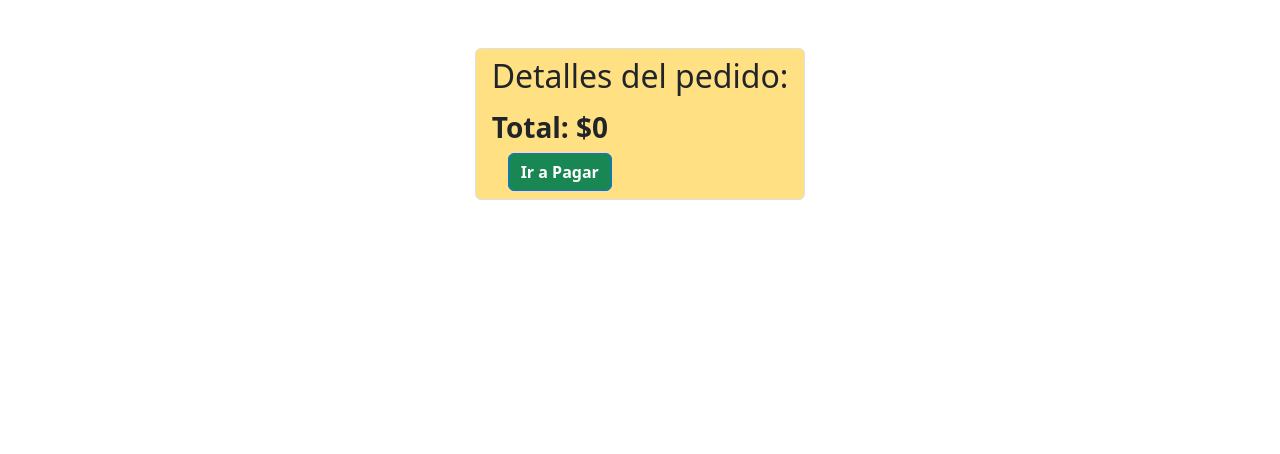
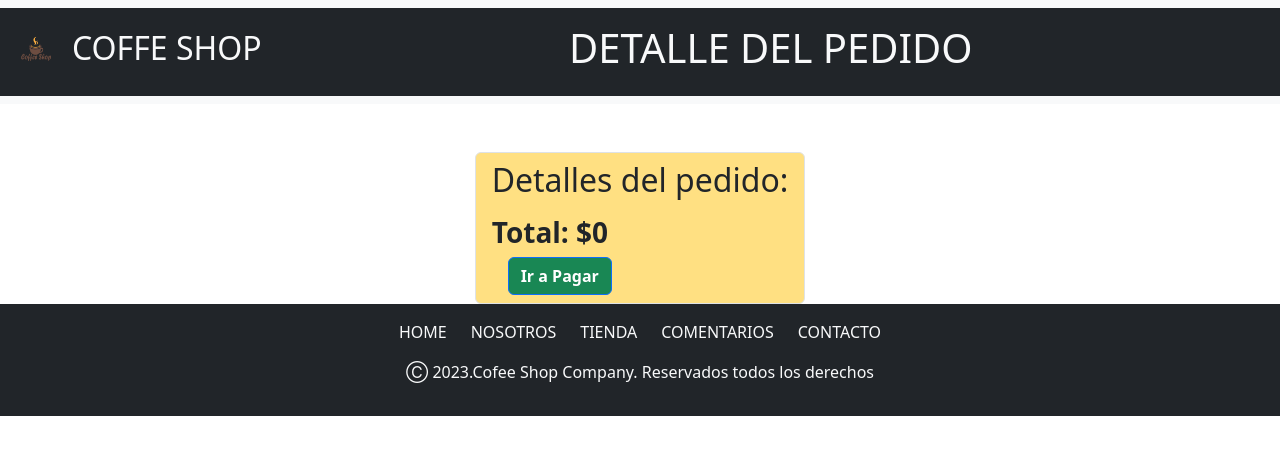
Before and after one commit to dmunoz80/CoffeShop-ProyectoFinal, a React (Create React App) app: page /ShopCart in a window 1280 px wide. Shown: the top 454 px of the page. Built offline with nearby package versions, Linux system fonts and the light colour scheme.

Commit message:
actualizacion vista cart

```diff
--- a/src/views/Cart.jsx
+++ b/src/views/Cart.jsx
@@ -3,11 +3,15 @@ import Context from "../Context";
 import ListGroup from 'react-bootstrap/ListGroup';
 import Button from 'react-bootstrap/Button';
 import Card from 'react-bootstrap/Card';
+import FooterNavigation from "../components/FooterNavigation";
+import NavbarOrderDetail from "../components/NavbarOrderDetail";
 
 const Cart = () => {
     const { ShopCart, AddItem, SubtractItem, total } = useContext(Context);
 
     return (
+        <>
+        <NavbarOrderDetail />
         <div>
             <ListGroup className='d-flex flex-column align-items-center mt-5'>
                 <ListGroup.Item className='bg-warning bg-opacity-50'>
@@ -36,6 +40,9 @@ const Cart = () => {
                 </ListGroup.Item>
             </ListGroup>
         </div>
+
+        <FooterNavigation />
+        </>
     )
 }
 
```
